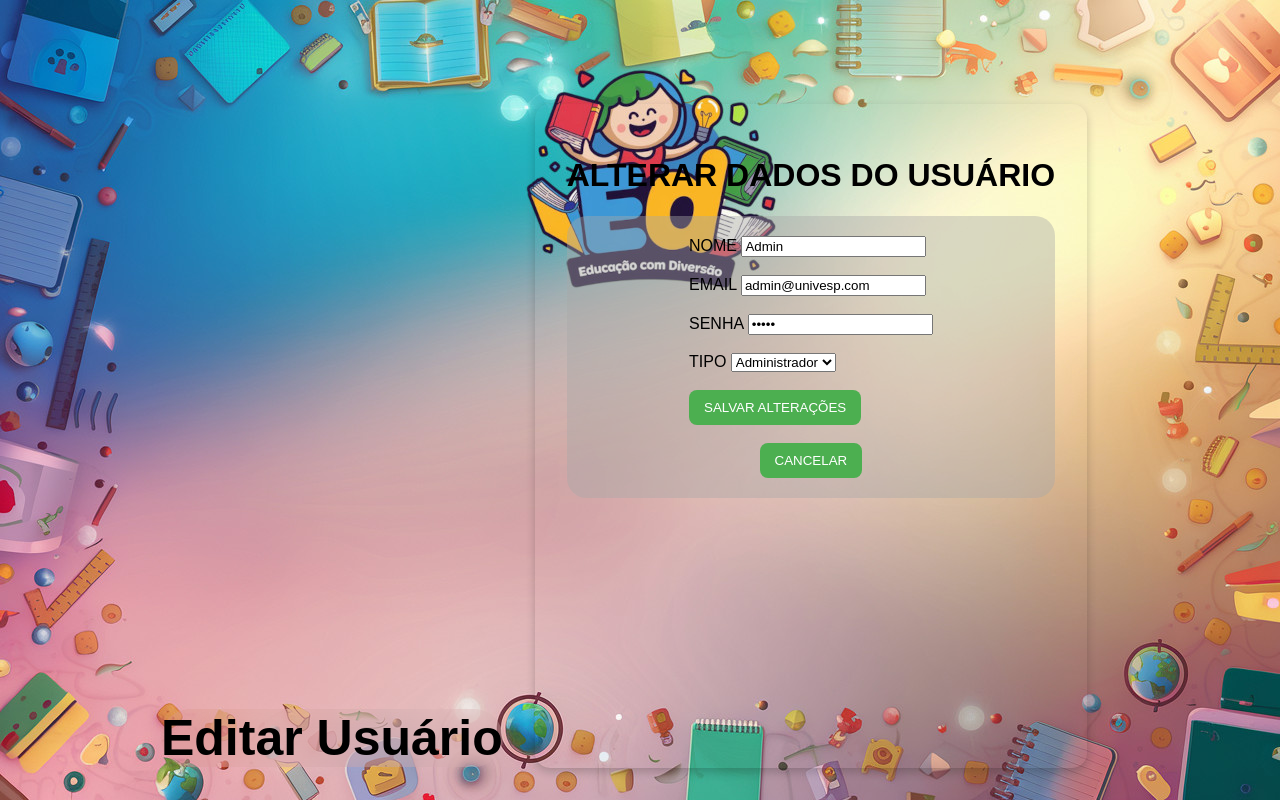
After one commit to jonbrsantos/educacaoComDiversao, a Flask app: page /editarUsuario/1 in a window 1280 px wide. The commit adds this page. Run offline with Flask 3, Linux system fonts and the light colour scheme.

Commit message:
Inclusão da rota para editar usuário

```diff
--- a/app.py
+++ b/app.py
@@ -79,6 +79,26 @@ def cadastrarUsuario():
     # Se for GET, retorna o formulário de cadastro
     return render_template('cadastro_usuario.html')
 
+@app.route('/editarUsuario/<int:id>', methods=['GET', 'POST'])
+def editarUsuario(id):
+    usuario = Usuario.query.get_or_404(id)
+
+    if request.method == 'POST':
+        usuario.nome = request.form.get('nome')
+        usuario.email = request.form.get('email')
+        usuario.senha = request.form.get('senha')
+        usuario.tipo = request.form.get('tipo')
+
+        db.session.commit()
+        flash(f'Usuário {usuario.nome} atualizado com sucesso!')
+        return redirect('/admin')
+
+    if request.method == 'GET':
+        return render_template('editar_usuario.html', usuario=usuario)
+
+    return render_template('editar_usuario.html', usuario=usuario)
+
+
 @app.route('/registrarUsuario', methods=['POST'])
 def registrarUsuario():
     nome = request.form.get('nome')
@@ -95,7 +115,7 @@ def registrarUsuario():
 
     return redirect('/')
 
-@app.route('/excluirUsuario', methods=['POST'])
+@app.route('/excluirUsuario', methods=['POST', 'DELETE'])
 def excluirUsuario():
     if session.get('logado'):
         usuario_id = request.form.get('usuario_id')
@@ -141,6 +161,7 @@ def quadro():
 def preenchaalfabeto():
     return render_template('preenchaalfabeto.html')
 
+
 @app.route('/sair')
 def sair():
     session.clear()
--- /dev/null
+++ b/templates/editar_usuario.html
@@ -0,0 +1,57 @@
+<!DOCTYPE html>
+<html lang="pt-br">
+<head>
+    <meta charset="UTF-8">
+    <meta name="viewport" content="width=device-width, initial-scale=1.0">
+    <title>EDITAR USUÁRIO</title>
+    <link rel="stylesheet" href="../static/css/administrador.css">
+</head>
+<body>
+
+    {% set mensagem = get_flashed_messages() %}
+    {% if mensagem %}
+        <div class="flash_alerta">
+            {{ mensagem[0] }}
+        </div>
+    {% endif %}
+
+    <h1 class="titulo">Editar Usuário</h1>
+
+    <div id="paginacadastro">
+        <div class="form_fundo">
+            <h1>ALTERAR DADOS DO USUÁRIO</h1>
+            <div class="form_frente">
+                <form method="POST">
+                    <label for="nome">NOME</label>
+                    <input type="text" name="nome" id="nome" value= "{{ usuario.nome }}" required><br><br>
+
+                    <label for="email">EMAIL</label>
+                    <input type="email" name="email" id="email" value= "{{ usuario.email }}" required><br><br>
+
+                    <label for="senha">SENHA</label>
+                    <input type="password" name="senha" id="senha" value= "{{ usuario.senha }}" required><br><br>
+
+                    <label for="tipo">TIPO</label>
+                    <select name="tipo" id="tipo" required>
+                        <option value="usuario" {% if usuario.tipo == 'usuario' %}selected{% endif %}>Usuário</option>
+                        <option value="admin" {% if usuario.tipo == 'admin' %}selected{% endif %}>Administrador</option>
+                    </select><br><br>
+
+                    <button type="submit" id="btn_login">
+                        <span></span><span></span><span></span><span></span>
+                        SALVAR ALTERAÇÕES
+                    </button>
+                </form>
+                <br>
+                <a href="/admin">
+                    <button id="btn_login">
+                        <span></span><span></span><span></span><span></span>
+                        CANCELAR
+                    </button>
+                </a>
+            </div>
+        </div>
+    </div>
+
+</body>
+</html>
```
Also changed, not shown: templates/administrador.html (+8 -2 lines).
